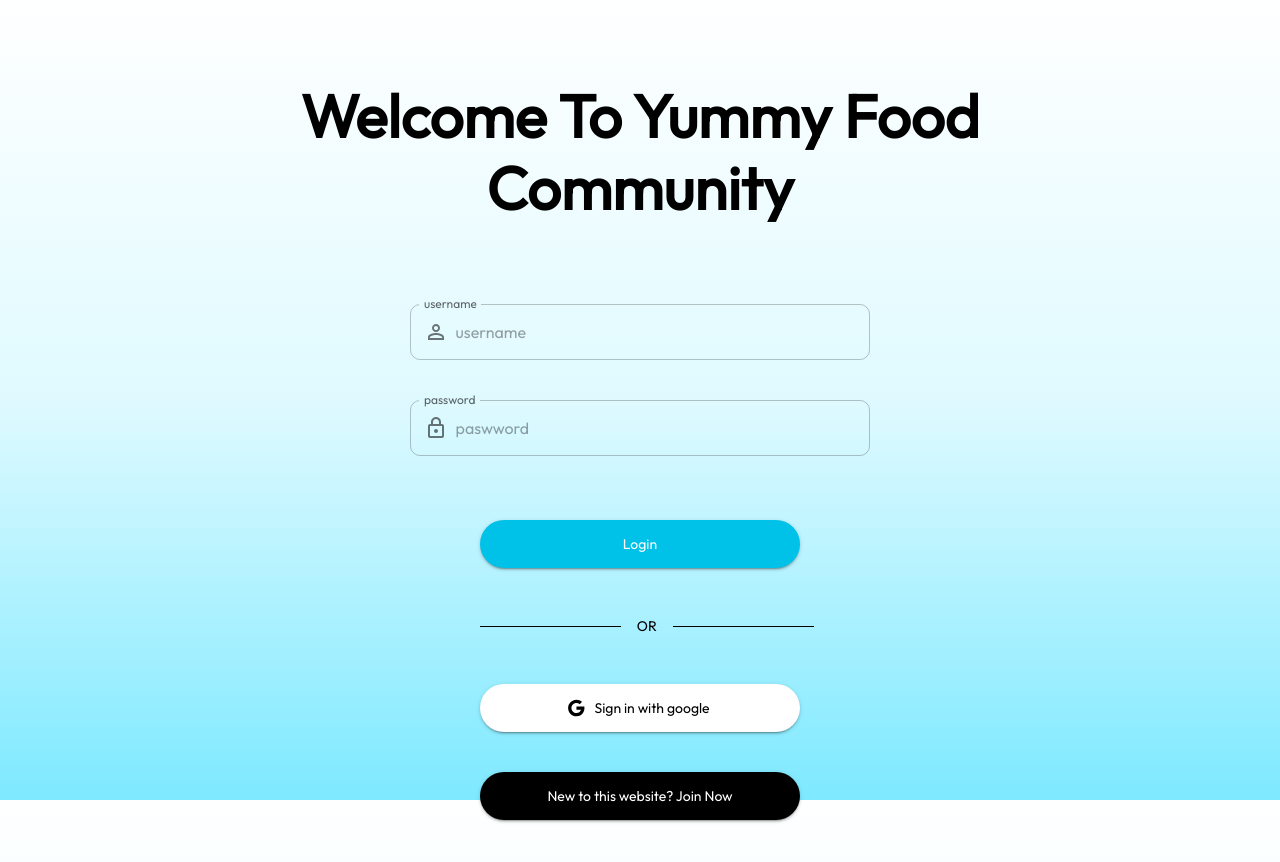
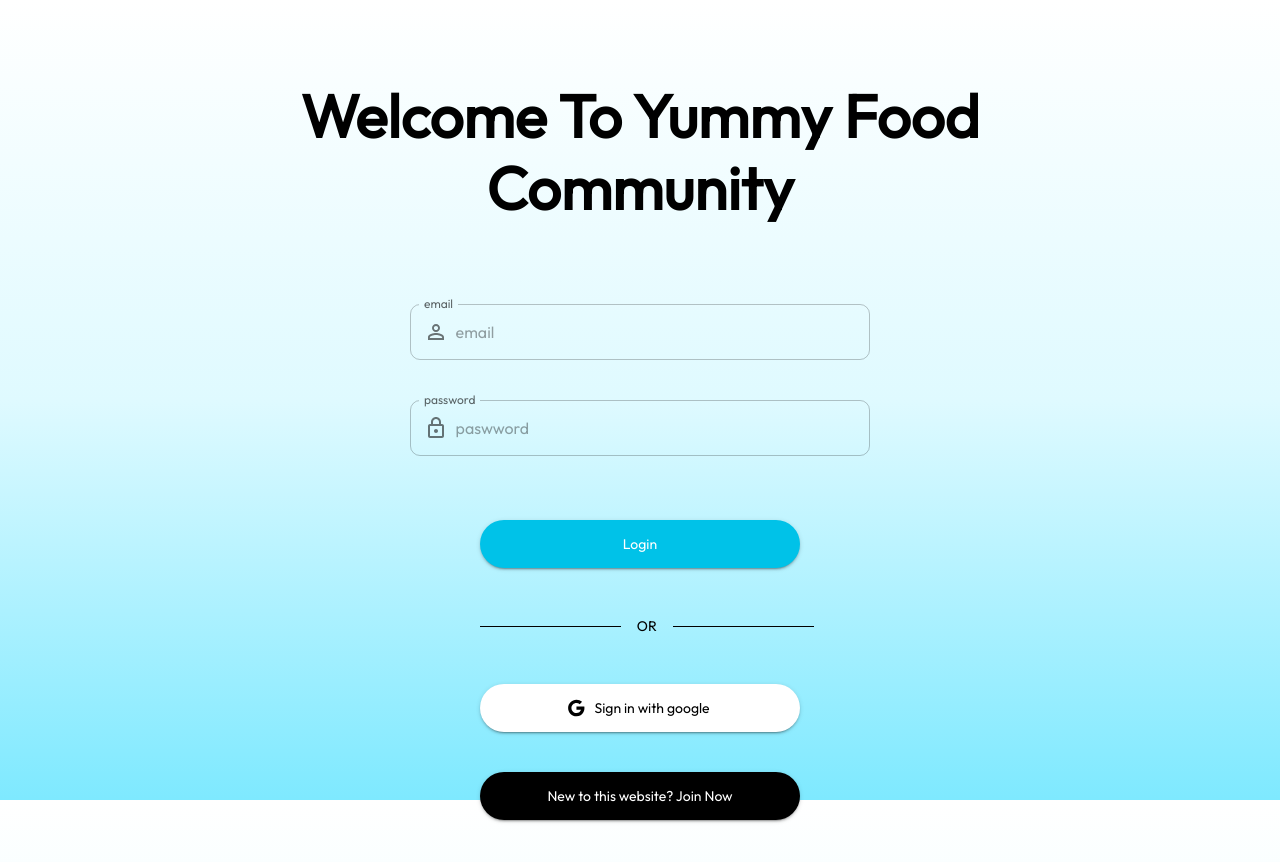
Before and after one commit to ItayPessach/Yummy, a React (Vite) app: page /login in a window 1280 px wide. Shown: the top 862 px of the page. Built offline with nearby package versions, Linux system fonts and the light colour scheme.

Commit message:
Use email instead of username

```diff
--- a/src/common/context/UserContext.tsx
+++ b/src/common/context/UserContext.tsx
@@ -15,9 +15,8 @@ function UserContextProvider({ children }: UserContextProviderProps) {
     if (userFromDb) {
       setUser({
         _id: "123",
-        username: "HASOS",
         fullname: "Itay Hasson",
-        email: "123@123.123",
+        email: "hasos@gmail.com",
         homeCity: "Tel Aviv",
         token: "123",
       });
--- a/src/common/types/index.ts
+++ b/src/common/types/index.ts
@@ -23,7 +23,6 @@ export interface Comment {
 
 export interface User {
   _id: string;
-  username: string;
   fullname: string;
   email: string;
   profilePicture?: string; //base64
--- a/src/pages/comments/Comments.tsx
+++ b/src/pages/comments/Comments.tsx
@@ -10,9 +10,8 @@ const mockComment: CommentType = {
   _id: "172658781",
   user: {
     _id: "172658781",
-    username: "Itay Pessach",
     fullname: "Itay Pessach",
-    email: "",
+    email: "hasos@gmail.com",
     profilePicture: undefined, // base64
     homeCity: "Tel Aviv",
     token: "1",
--- a/src/pages/edit-profile/EditProfile.tsx
+++ b/src/pages/edit-profile/EditProfile.tsx
@@ -18,13 +18,13 @@ function EditProfile() {
   const { user } = useUserContext();
   const navigate = useNavigate();
 
-  const [username, setUsername] = useState("");
+  const [email, setEmail] = useState("");
   const [password, setPassword] = useState(""); // TODO: decide if we want to allow users to change their password
   const [profileImage, setProfileImage] = useState<File | undefined>();
   // TODO: Need to add home city logic
 
   useEffect(() => {
-    setUsername(user?.username ?? "");
+    setEmail(user?.email ?? "");
     setPassword("password");
     if (user?.profilePicture) {
       setProfileImage(
@@ -41,7 +41,7 @@ function EditProfile() {
 
   const editProfile = () => {
     // TODO: edit profile in the database and return the updated user to the context
-    console.log(username, password, profileImage);
+    console.log(email, password, profileImage);
   };
 
   const cancelEdit = () => {
@@ -57,12 +57,12 @@ function EditProfile() {
         height={280}
       />
       <TextField
-        label="username"
-        value={username}
+        label="email"
+        value={email}
         onChange={(event: ChangeEvent<HTMLInputElement>) => {
-          setUsername(event.target.value);
+          setEmail(event.target.value);
         }}
-        placeholder="username"
+        placeholder="email"
         variant="outlined"
         InputProps={{
           startAdornment: (
@@ -108,7 +108,7 @@ function EditProfile() {
         <Button
           disableElevation
           variant="contained"
-          disabled={!username && !password && !profileImage}
+          disabled={!email && !password && !profileImage}
           onClick={editProfile}
           sx={{
             color: "white",
--- a/src/pages/explore/Post.tsx
+++ b/src/pages/explore/Post.tsx
@@ -28,7 +28,7 @@ const mockPost = {
   city: "Tel Aviv",
   user: {
     _id: "123456710",
-    username: "HASOS",
+    email: "hasos@gmail.com",
     fullname: "HASOS",
     email: "123@123.123",
     profilePicture: userBase64Png,
@@ -114,7 +114,7 @@ function Post({ post = mockPost }: Props) {
                         ? post.user.profilePicture
                         : defaultUserImage
                     }
-                    alt={post.user.username}
+                    alt={post.user.fullname}
                     sx={{
                       width: "3vh",
                       height: "3vh",
--- a/src/pages/login/Login.tsx
+++ b/src/pages/login/Login.tsx
@@ -18,23 +18,25 @@ import authService from "@/services/authService";
 function Login() {
   const { setUser } = useUserContext();
   const navigate = useNavigate();
-  const [username, setUsername] = useState("");
+  const [email, setEmail] = useState("");
   const [password, setPassword] = useState("");
   const { setToken } = useAuth();
 
   const resetFields = () => {
-    setUsername("");
+    setEmail("");
     setPassword("");
   };
   const login = () => {
     const { request } = authService.login({
-      email: username,
+      email,
       password,
     });
 
     request
-      .then((res) => {
-        console.log(res);
+      .then((res: {accessToken: string, refreshToken: string}) => {
+        // save the cookies
+
+        // get me from the server and load to context
       })
       .catch((err) => {
         console.log(err);
@@ -44,12 +46,11 @@ function Login() {
       console.log(err);
     });
 
-    setToken(username);
+    setToken(email);
     setUser({
       _id: "123",
-      username: "HASOS",
+      email: "hasos@gmail.com",
       fullname: "Itay Hasson",
-      email: "123@123.123",
       homeCity: "Tel Aviv",
       token: "123",
     });
@@ -77,13 +78,13 @@ function Login() {
         Welcome To Yummy Food Community
       </Typography>
       <TextField
-        label="username"
-        value={username}
+        label="email"
+        value={email}
         onChange={(event: ChangeEvent<HTMLInputElement>) => {
-          setUsername(event.target.value);
+          setEmail(event.target.value);
         }}
         sx={{ width: "60%", mx: "auto" }}
-        placeholder="username"
+        placeholder="email"
         variant="outlined"
         InputProps={{
           startAdornment: (
--- a/src/pages/register/Register.tsx
+++ b/src/pages/register/Register.tsx
@@ -15,7 +15,7 @@ import HomeOutlinedIcon from "@mui/icons-material/HomeOutlined";
 import ProfileAvatarInput from "@/components/ProfileAvatarInput";
 
 function Register() {
-  const [username, setUsername] = useState("");
+  const [email, setEmail] = useState("");
   const [password, setPassword] = useState("");
   const [profileImage, setProfileImage] = useState<File>();
   const navigate = useNavigate();
@@ -88,12 +88,12 @@ function Register() {
                 height={200}
               />
               <TextField
-                label="username"
-                value={username}
+                label="email"
+                value={email}
                 onChange={(event: ChangeEvent<HTMLInputElement>) => {
-                  setUsername(event.target.value);
+                  setEmail(event.target.value);
                 }}
-                placeholder="username"
+                placeholder="email"
                 variant="outlined"
                 InputProps={{
                   startAdornment: (
```
